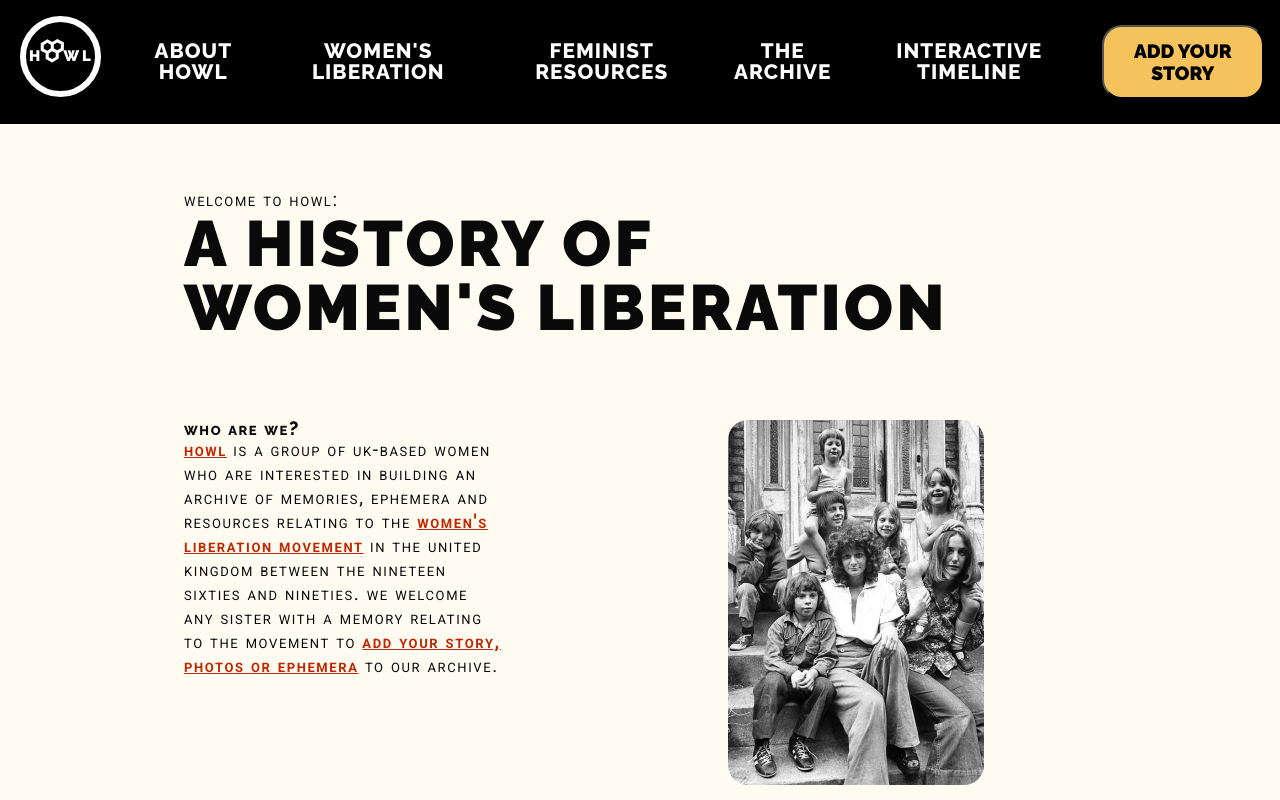
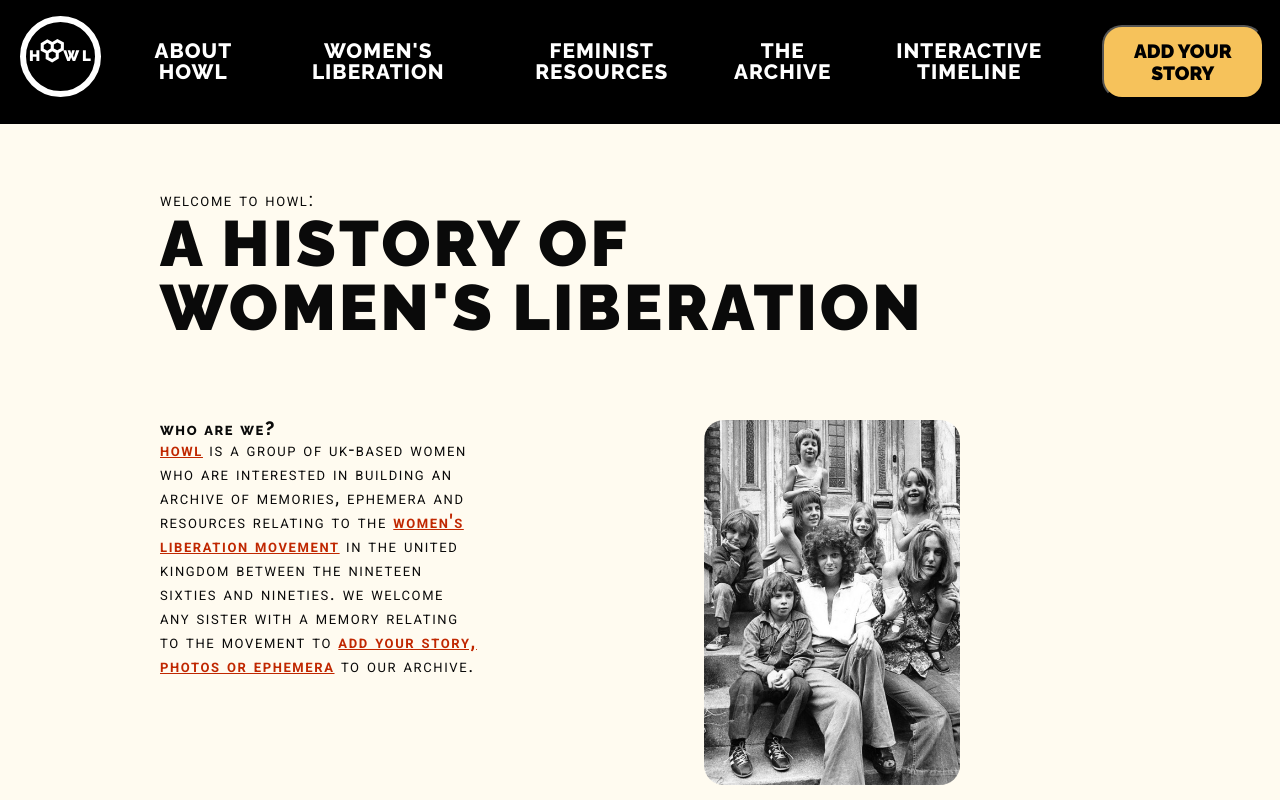
Before and after one commit to founders-programme-2/howl, a React (Create React App) app in the folder client/: page / in a window 1280 px wide. Shown: the top 800 px of the page. Built offline with nearby package versions, Linux system fonts and the light colour scheme; what react-a11y would draw is missing.

Commit message:
remove unnecessary padding in <main> globalStyling

```diff
--- a/client/src/globalStyle.js
+++ b/client/src/globalStyle.js
@@ -24,9 +24,7 @@ export default createGlobalStyle`
     // for main content of each page outside of footer and header
     main {
         max-width: 80%;
-        margin: 0 auto;
-        padding-left: 3rem;
-        padding-bottom: 6rem;
+        margin: 0 auto 6rem;
     }
 
     header {
```
